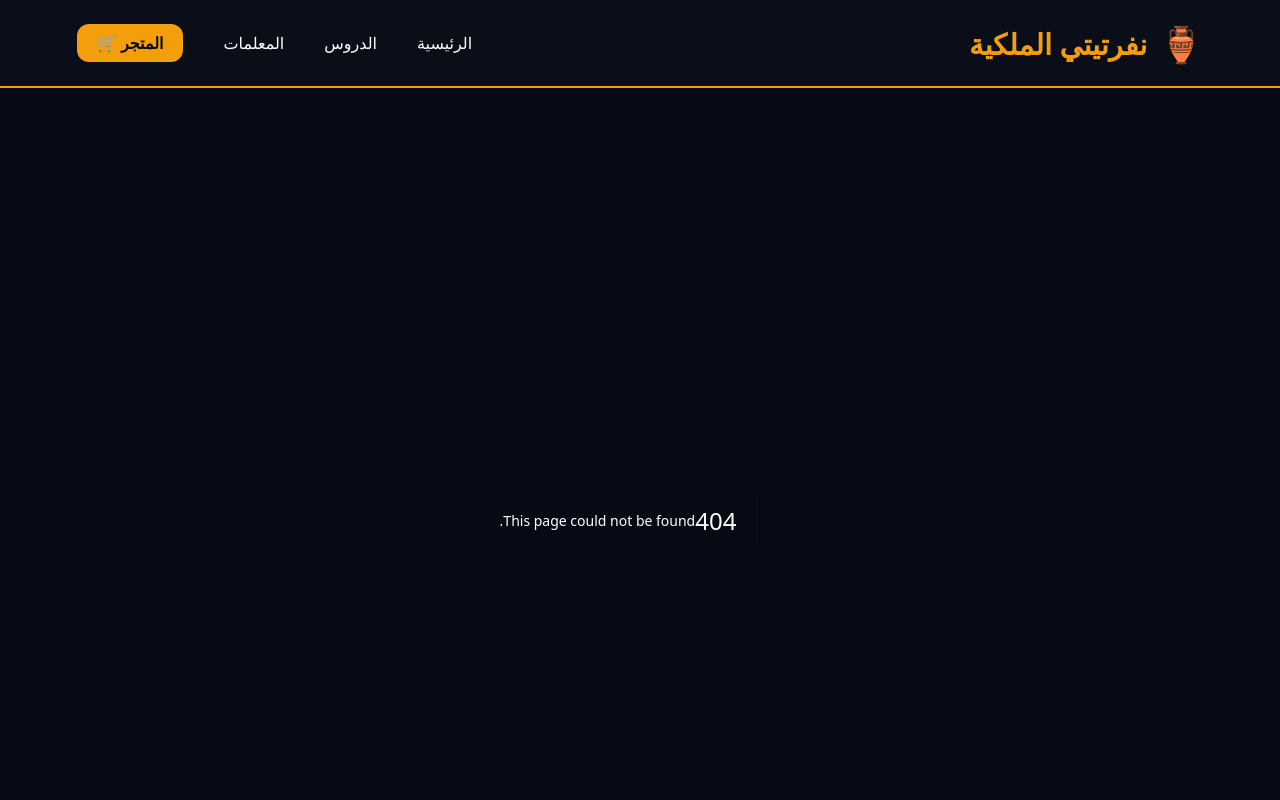
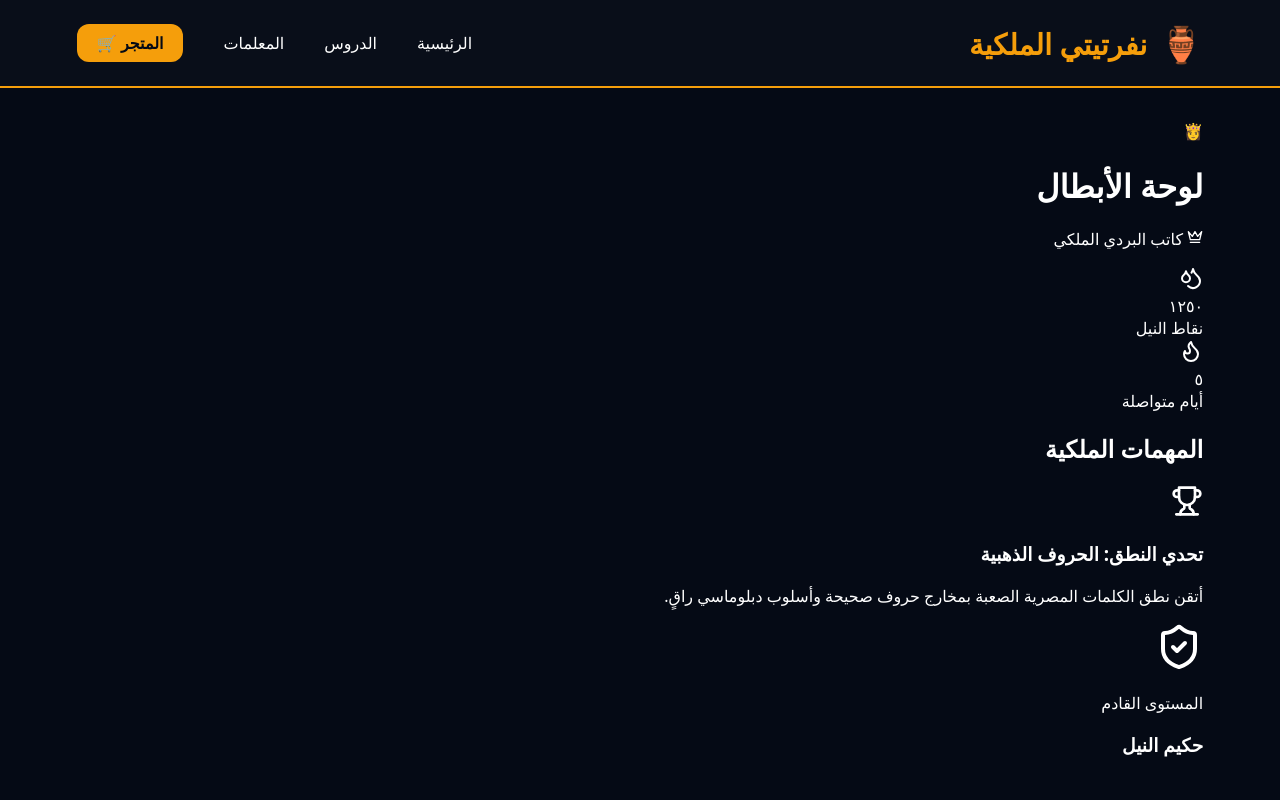
Before and after one commit to adamahmed29623-bit/Adam-Acadmey-yalla-masry, a Next.js app: page /1/dashboard in a window 1280 px wide. Before the commit this address had no page. Shown: the top 800 px of the page. Built offline with nearby package versions, Linux system fonts and the light colour scheme.

Commit message:
Create page.tsx

```diff
--- /dev/null
+++ b/src/app/[lang]/dashboard/page.tsx
@@ -0,0 +1,65 @@
+"use client";
+
+import React from 'react';
+import { Trophy, Star, Droplets, Flame, ShieldCheck, BookOpen, Crown } from 'lucide-react';
+import { cn } from "@/lib/utils";
+
+// ملاحظة: في المشروع الحقيقي يتم جلب 't' من ملفات الـ JSON بناءً على اللغات
+// هنا نضع القيم مباشرة لضمان عمل المعاينة فوراً
+export default function DashboardPage() {
+  return (
+    <div className="min-h-screen bg-[#05050a] text-white font-serif rtl p-4 md:p-10" dir="rtl">
+      <div className="max-w-7xl mx-auto space-y-10">
+
+        {/* الهوية الملكية */}
+        <header className="relative bg-gradient-to-l from-[#1a1a2e] to-black p-8 rounded-[40px] border border-[#D4AF37]/30 shadow-2xl">
+          <div className="flex flex-col md:flex-row items-center gap-8">
+            <div className="w-24 h-24 rounded-full border-2 border-[#D4AF37] bg-black flex items-center justify-center text-5xl">👸</div>
+            <div className="flex-1 text-right">
+              <h1 className="text-3xl font-black mb-1">لوحة الأبطال</h1>
+              <p className="text-[#D4AF37] flex items-center gap-2 font-bold">
+                <Crown size={16} /> كاتب البردي الملكي
+              </p>
+            </div>
+
+            <div className="grid grid-cols-2 gap-3 w-full md:w-auto">
+              <StatBox label="نقاط النيل" value="١٢٥٠" icon={<Droplets className="text-blue-400" />} />
+              <StatBox label="أيام متواصلة" value="٥" icon={<Flame className="text-orange-500" />} />
+            </div>
+          </div>
+        </header>
+
+        {/* المهام الأكاديمية */}
+        <main className="grid grid-cols-1 lg:grid-cols-3 gap-8">
+          <div className="lg:col-span-2 space-y-6">
+            <h2 className="text-xl font-black border-r-4 border-[#D4AF37] pr-4">المهمات الملكية</h2>
+            <div className="bg-white/5 border border-white/10 p-8 rounded-[40px] hover:border-[#D4AF37]/40 transition-all group">
+              <Trophy className="text-[#D4AF37] mb-4 group-hover:scale-110 transition-transform" size={32} />
+              <h3 className="text-xl font-black mb-2">تحدي النطق: الحروف الذهبية</h3>
+              <p className="text-gray-400 text-sm leading-relaxed">أتقن نطق الكلمات المصرية الصعبة بمخارج حروف صحيحة وأسلوب دبلوماسي راقٍ.</p>
+            </div>
+          </div>
+
+          <aside className="bg-[#D4AF37] p-8 rounded-[40px] text-black flex flex-col items-center justify-center text-center">
+            <ShieldCheck size={48} className="mb-4" />
+            <p className="text-xs font-black uppercase tracking-tighter mb-1">المستوى القادم</p>
+            <h3 className="text-2xl font-black">حكيم النيل</h3>
+            <div className="w-full h-1.5 bg-black/10 rounded-full mt-6 overflow-hidden">
+               <div className="w-2/3 h-full bg-black"></div>
+            </div>
+          </aside>
+        </main>
+      </div>
+    </div>
+  );
+}
+
+function StatBox({ label, value, icon }: { label: string, value: string, icon: React.ReactNode }) {
+  return (
+    <div className="bg-black/40 border border-white/5 p-4 rounded-3xl text-center min-w-[120px]">
+      <div className="flex justify-center mb-1">{icon}</div>
+      <div className="text-lg font-black">{value}</div>
+      <div className="text-[10px] text-gray-500 font-bold">{label}</div>
+    </div>
+  );
+}
```
